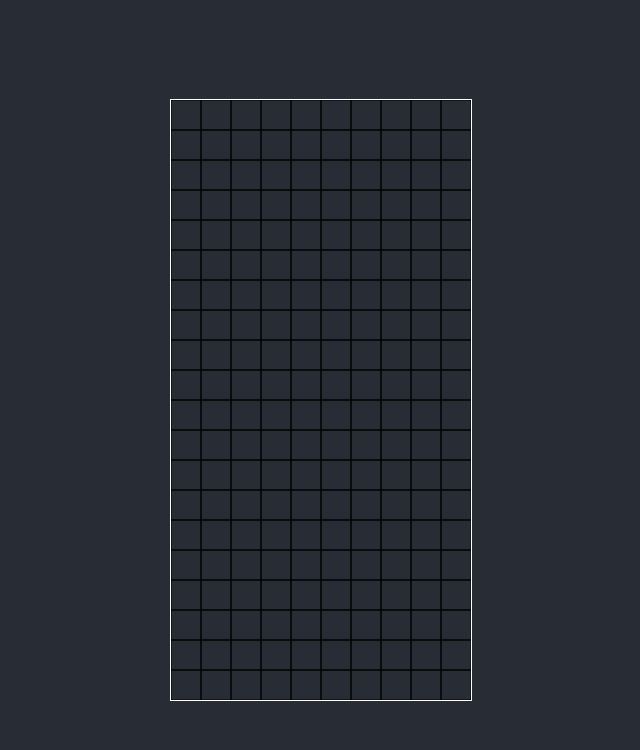
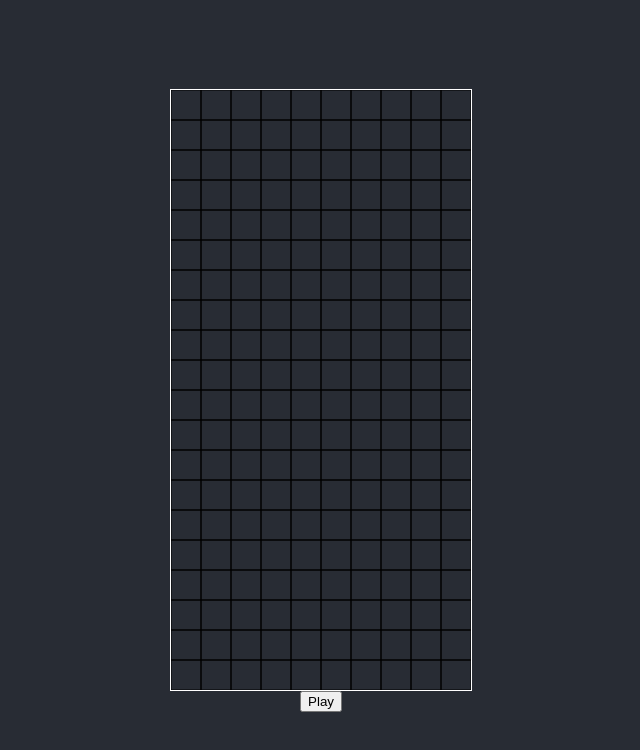
Before and after one commit to melcor76/react-tetrominos, a React (Create React App) app: page / in a window 1280 px wide. Shown: the top 750 px of the page, without its empty margins (319-959 px from the left). Built offline with nearby package versions, Linux system fonts and the light colour scheme.

Commit message:
play button

```diff
--- a/src/app/index.tsx
+++ b/src/app/index.tsx
@@ -1,11 +1,13 @@
 import React from 'react';
 import './app.css';
 import Board from '../components/Board';
+import PlayButton from '../components/PlayButton';
 
 function App() {
   return (
     <div className="App">
         <Board width={300} height={600} />
+        <PlayButton />
     </div>
   );
 }
--- a/src/components/Board/index.tsx
+++ b/src/components/Board/index.tsx
@@ -1,4 +1,4 @@
-import React from 'react';
+import React, { Component } from 'react';
 import ReactDOM from 'react-dom';
 import './styles.css';
 
@@ -7,7 +7,7 @@ type BoardProps = {
   height: number
 }
 
-class Board extends React.Component<BoardProps> {
+class Board extends Component<BoardProps> {
 
   private board: number[][];
   private ctx: CanvasRenderingContext2D;
--- /dev/null
+++ b/src/components/PlayButton/index.tsx
@@ -0,0 +1,7 @@
+import React from 'react';
+
+const PlayButton = () => {
+  return  <button onClick={() => console.log('play')}>Play</button>
+}
+
+export default PlayButton;
```
Also changed, not shown: src/components/Block/index.tsx (added, +10 -0 lines).
